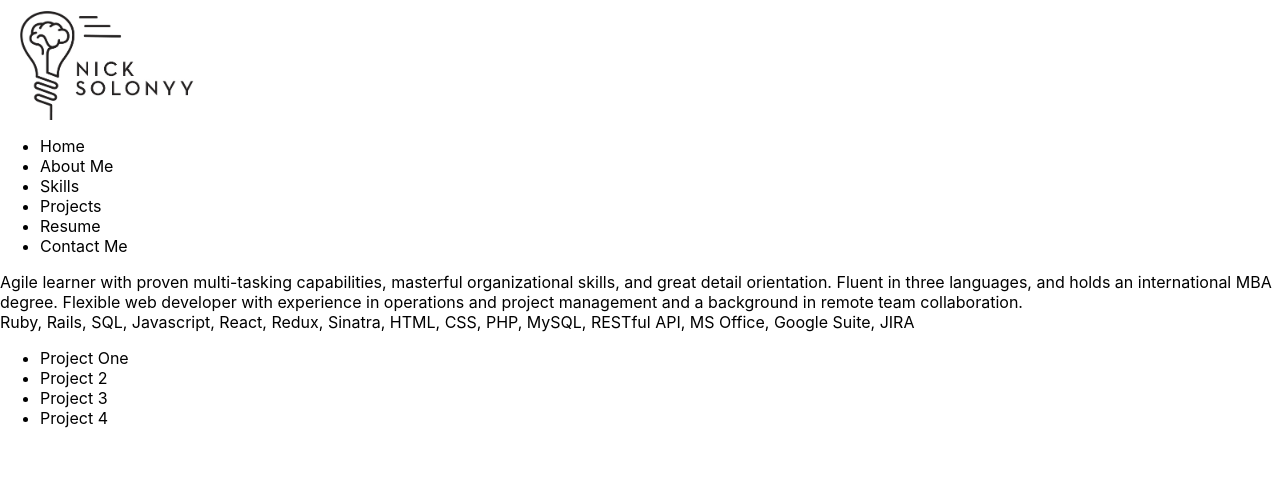
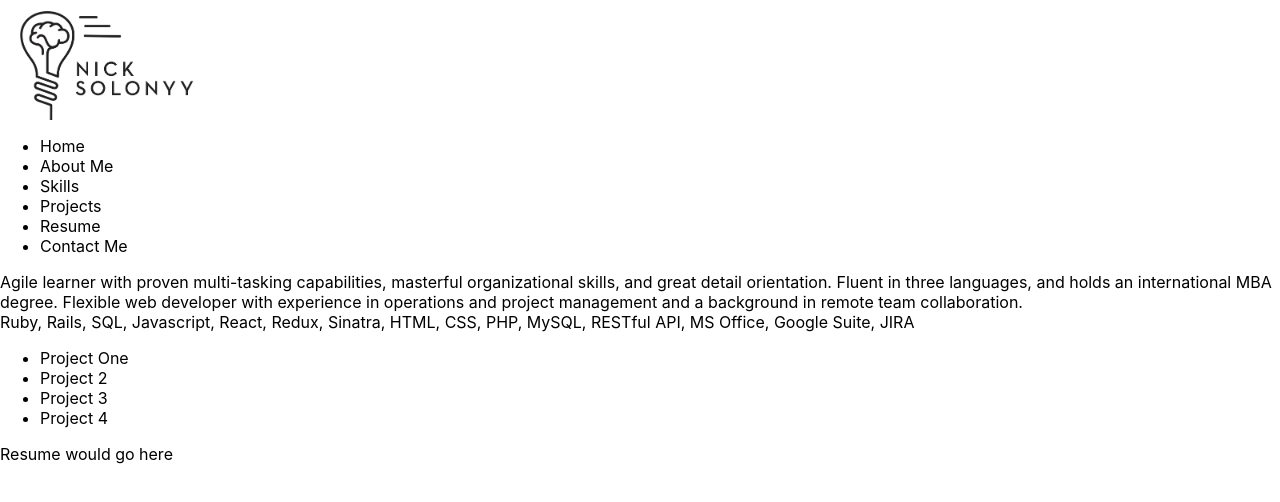
Before and after one commit to nicksolony/portfolio-frontend, a React (Create React App) app: page / in a window 1280 px wide. Shown: the top 502 px of the page. Built offline with nearby package versions, Linux system fonts and the light colour scheme.

Commit message:
Added Resume.js

```diff
--- a/src/App.js
+++ b/src/App.js
@@ -3,6 +3,7 @@ import Header from './components/Header';
 import About from './components/About';
 import Skills from './components/Skills';
 import Projects from './components/Projects';
+import Resume from './components/Resume';
 
 
 //need to get logo from Anya to add it here
@@ -16,6 +17,7 @@ function App() {
       <About />
       <Skills />
       <Projects />
+      <Resume />
 
 
     </div>
--- /dev/null
+++ b/src/components/Resume.js
@@ -0,0 +1,14 @@
+import React, {Component} from 'react'
+
+
+class Resume extends Component {
+    render() {
+        return (
+            <div id='Resume'>
+                Resume would go here
+            </div>
+        )
+    }
+}
+
+export default Resume
```
